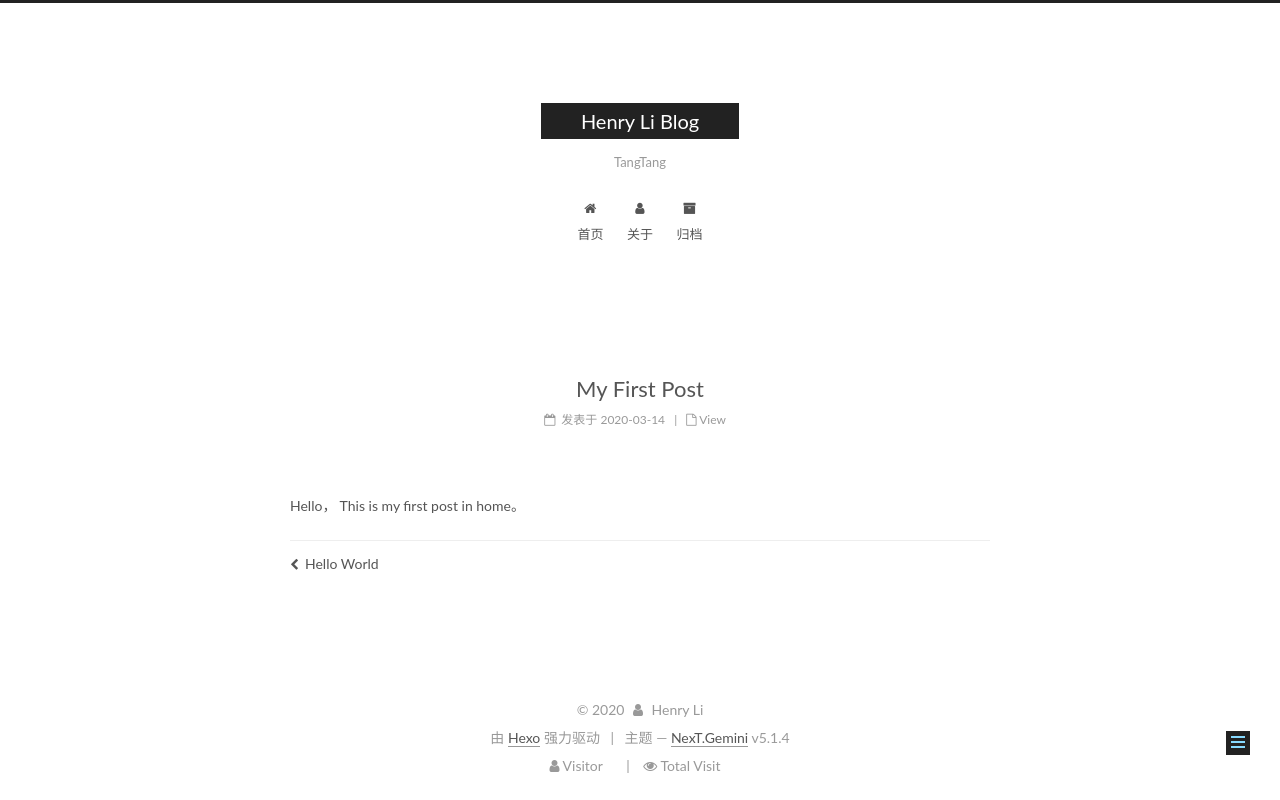
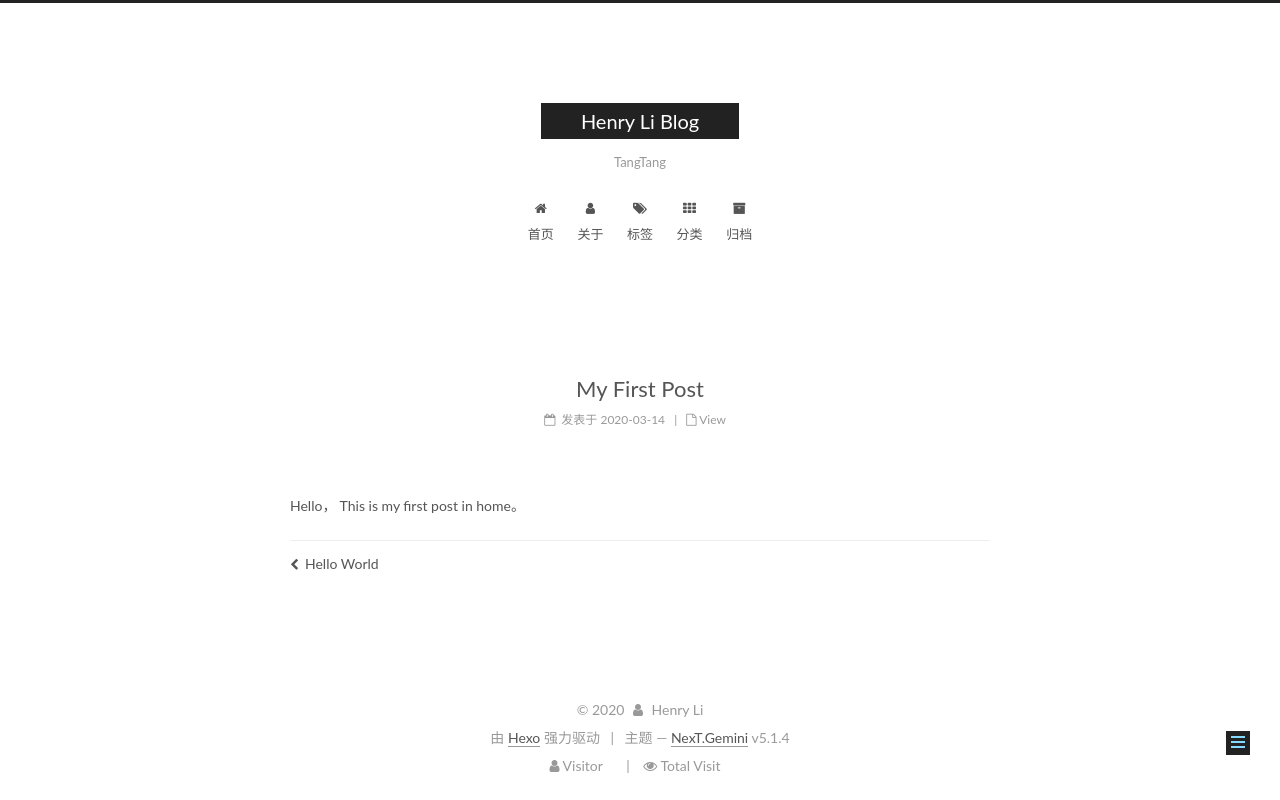
Before and after one commit to liqxf/liqxf.github.io, a plain HTML site: page 2020/03/14/My-First-Post/index.html in a window 1280 px wide. Drawn offline with Linux system fonts and the light colour scheme; some packages are replaced by stand-ins of ours; a script that the page names is missing.

Commit message:
Site updated: 2020-03-14 10:54:27

```diff
--- a/2020/03/14/My-First-Post/index.html
+++ b/2020/03/14/My-First-Post/index.html
@@ -195,6 +195,26 @@
               <i class="menu-item-icon fa fa-fw fa-user"></i> <br />
 
             关于
+          </a>
+        </li>
+
+
+        <li class="menu-item menu-item-tags">
+          <a href="/tags/%20" rel="section">
+
+              <i class="menu-item-icon fa fa-fw fa-tags"></i> <br />
+
+            标签
+          </a>
+        </li>
+
+
+        <li class="menu-item menu-item-categories">
+          <a href="/categories/%20" rel="section">
+
+              <i class="menu-item-icon fa fa-fw fa-th"></i> <br />
+
+            分类
           </a>
         </li>
 
```
Also changed, not shown: 2020/03/14/hello-world/index.html (+20 -0 lines), about/index.html (+20 -0 lines), archives/2020/03/index.html (+20 -0 lines), archives/2020/index.html (+20 -0 lines), archives/index.html (+20 -0 lines), categories/index.html (+20 -0 lines), index.html (+20 -0 lines), tags/index.html (+20 -0 lines).
